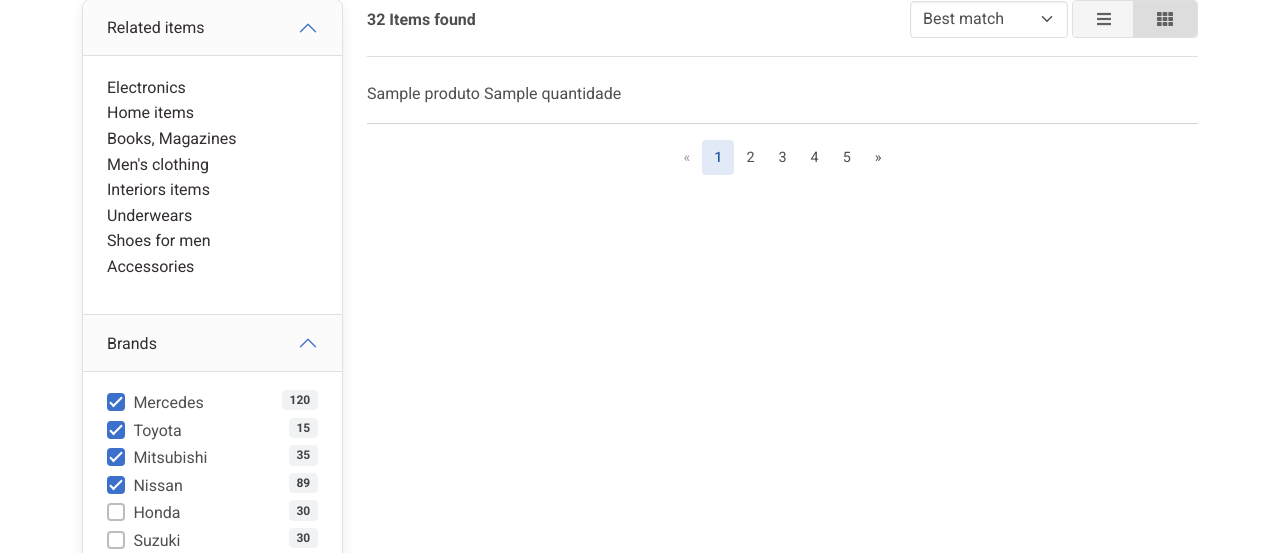
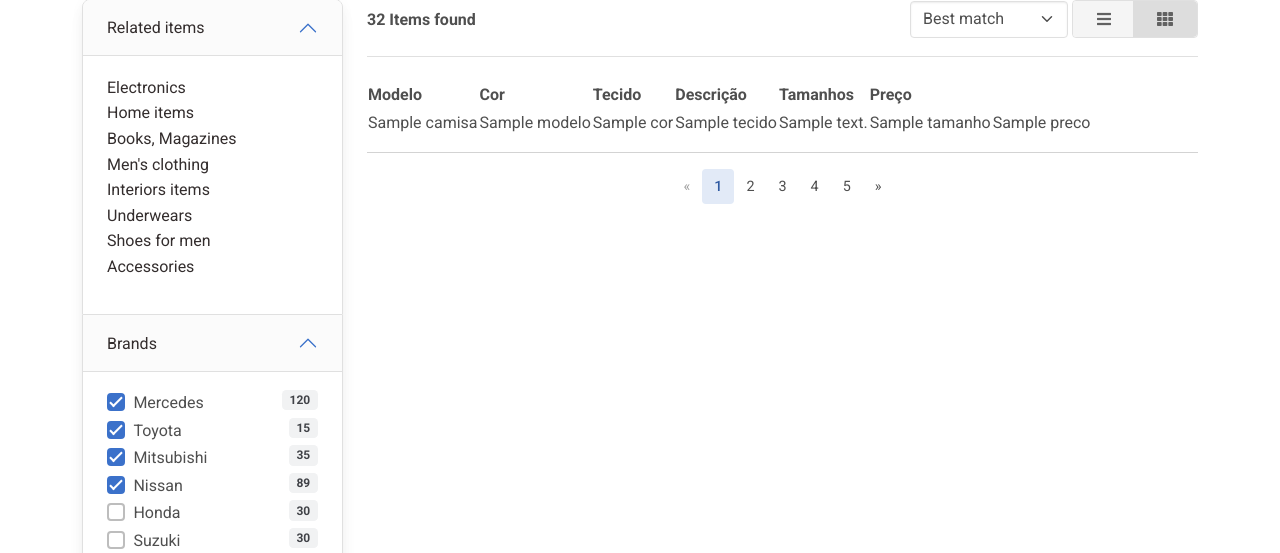
Before and after one commit to Iuiza/Trabalho_ED2, a Flask app: template templates/etapa1.html in a window 1280 px wide. Shown: the part 219-772 px from the top of the page. Run offline with Flask 3, Linux system fonts and the light colour scheme; the template is opened without the code that fills it: most values are stand-ins (such as "Sample title", 1, 10 or a date in 2020); some libraries are stand-ins or nearby versions.

Commit message:
print tabela

```diff
--- a/main.py
+++ b/main.py
@@ -9,11 +9,22 @@ def home():
 @app.route('/etapa1')
 def sobre1():
     titulo= "Catalogo"
-    catalogo = [
-        {"nome": "Cadeira", "quantidade": 8},
-        {"nome": "Cafeteira", "quantidade": 4},
-        {"nome": "Mixer", "quantidade": 6},
-    ]
+    import json
+
+    # Abra o arquivo JSON
+    with open('produtos.json', 'r') as f:
+        # Carregue o conteúdo do arquivo JSON como um dicionário
+        catalogo = json.load(f)
+
+    # Agora 'data' é um dicionário contendo o conteúdo do arquivo JSON
+    # print(catalogo)
+
+
+    # catalogo = [
+    #     {"nome": "Cadeira", "quantidade": 8},
+    #     {"nome": "Cafeteira", "quantidade": 4},
+    #     {"nome": "Mixer", "quantidade": 6},
+    # ]
     return render_template('etapa1.html', titulo = titulo, catalogo = catalogo)
 
 if __name__ == "__main__":
--- a/templates/etapa1.html
+++ b/templates/etapa1.html
@@ -326,16 +326,45 @@
               </div>
             </div>
           </header>
-          <tbody>
+          <table>
+            <thead>
+                <tr>
+                    <th>Modelo</th>
+                    <th>Cor</th>
+                    <th>Tecido</th>
+                    <th>Descrição</th>
+                    <th>Tamanhos</th>
+                    <th>Preço</th>
+                </tr>
+            </thead>
+            <tbody>
+                {% for camisa_nome, camisa in catalogo.camisa.items() %}
+                    <tr>
+                        <td>{{ camisa_nome }}</td>
+                        <td>{{ camisa.modelo }}</td>
+                        <td>{{ camisa.cor }}</td>
+                        <td>{{ camisa.tecido }}</td>
+                        <td>{{ camisa.descricao }}</td>
+                        <td>{{ camisa.tamanhos | join(", ") }}</td>
+                        <td>{{ camisa.preco }}</td>
+                    </tr>
+                {% endfor %}
+            </tbody>
+        </table>
+          <!-- <tbody>
             {% for produto in catalogo%}
                  <tr>
-                      <td>{{produto.nome}}</td>
-                      <td>{{produto.quantidade}}</td>
+                      <td>{{produto.modelo}}</td>
+                      <td>{{produto.cor}}</td>
+                      <td>{{produto.tecido}}</td>
+                      <td>{{produto.descricao}}</td>
+                      <td>{{produto.tamanhos}}</td>
+                      <td>{{produto.preco}}</td>
                  </tr>
-            {%endfor%}
+            {% endfor %}
 
           </tbody>
-          </table>
+          </table> -->
 
           <hr />
 
```
Also changed, not shown: produtos.json (+13 -13 lines).
